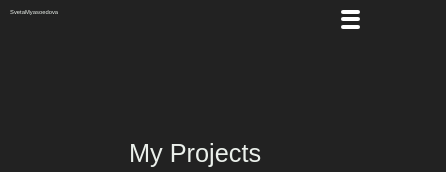
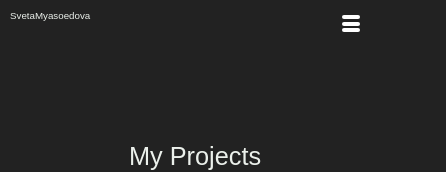
Before and after one commit to SvetaMyasoedova/portfolio, a React (Create React App) app: page /projects in a window 390 px wide. Shown: the top 172 px of the page, 446 px wide, since content can reach past the window. Built offline with nearby package versions, Linux system fonts and the light colour scheme; a web font is replaced by a local one.

Commit message:
burger menu was fixed

```diff
--- a/src/components/header/header.module.css
+++ b/src/components/header/header.module.css
@@ -75,20 +75,20 @@ a:visited {
     font-size: 1.8vw;
     display: none;
     padding-inline-start: 0;
-    width: 50vw;
+    width: 40vw;
     height: 60vh;
     background-color: rgba(46, 46, 46, 0.4);
     backdrop-filter: blur(2px);
     position: absolute;
-    top: 70px;
-    right: -40%;
+    top: 90px;
+    right: 90%;
     z-index: 1;
     opacity: 0%;
     display: flex;
     flex-direction: column;
     align-items: center;
-    justify-content: flex-start;
-    margin: 0;
+    justify-content: space-around;
+    /* gap: 10px; */
     transition: all 1s ease;
   }
   .navActive {
@@ -101,9 +101,8 @@ a:visited {
     justify-content: space-between;
     margin-left: auto;
     cursor: pointer;
-
-    height: 4.8vw;
-    width: 4.8vw;
+    height: 4vw;
+    width: 4vw;
   }
 
   .burgerActive :first-child {
@@ -116,3 +115,17 @@ a:visited {
     transform: rotate(-61deg);
   }
 }
+
+@media screen and (max-width: 850px) {
+  .header {
+    font-size: 2.5vw;
+  }
+  .nav {
+    font-size: 3vw;
+    width: 50vw;
+  }
+  .burger {
+    height: 4.5vw;
+    width: 4.5vw;
+  }
+}
```
